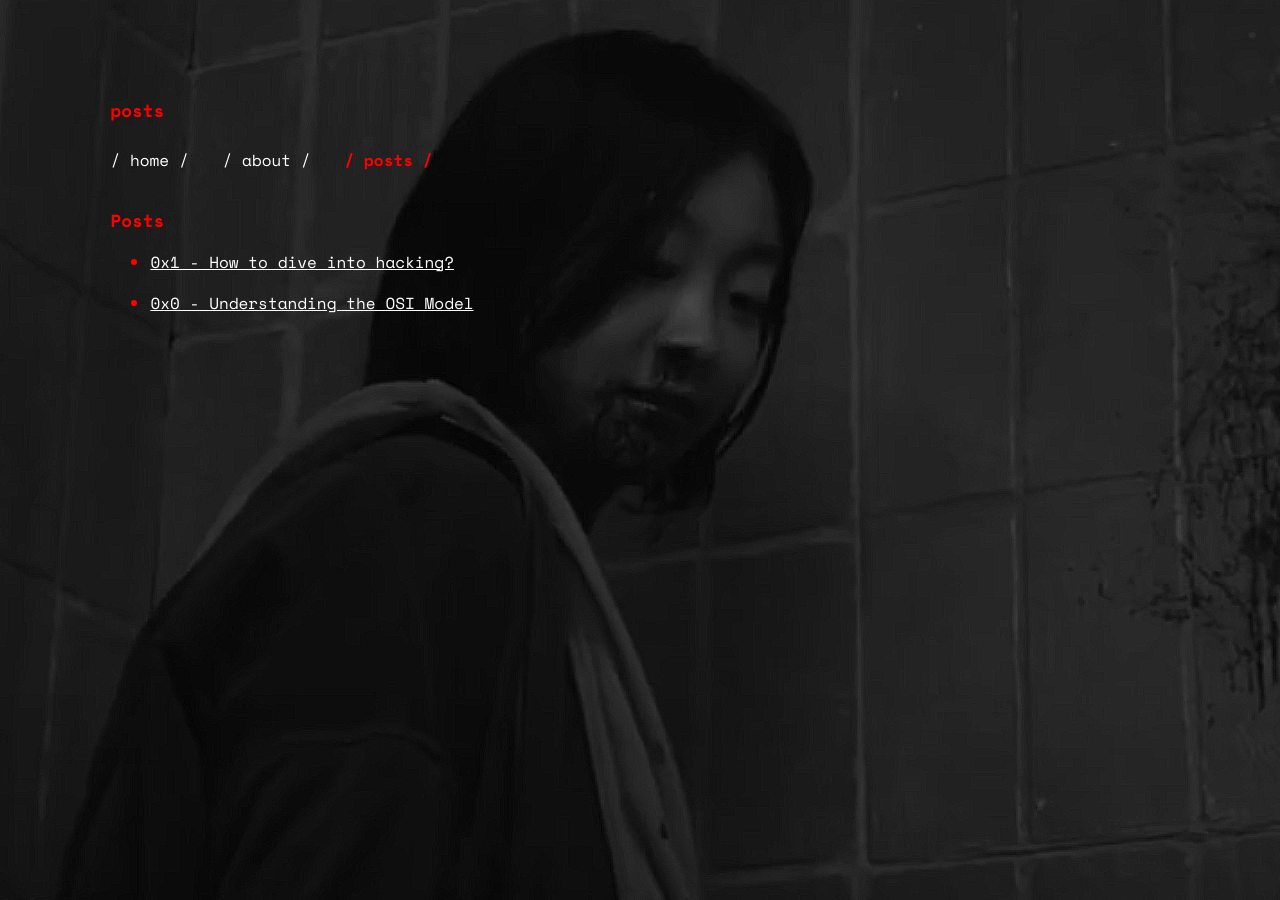
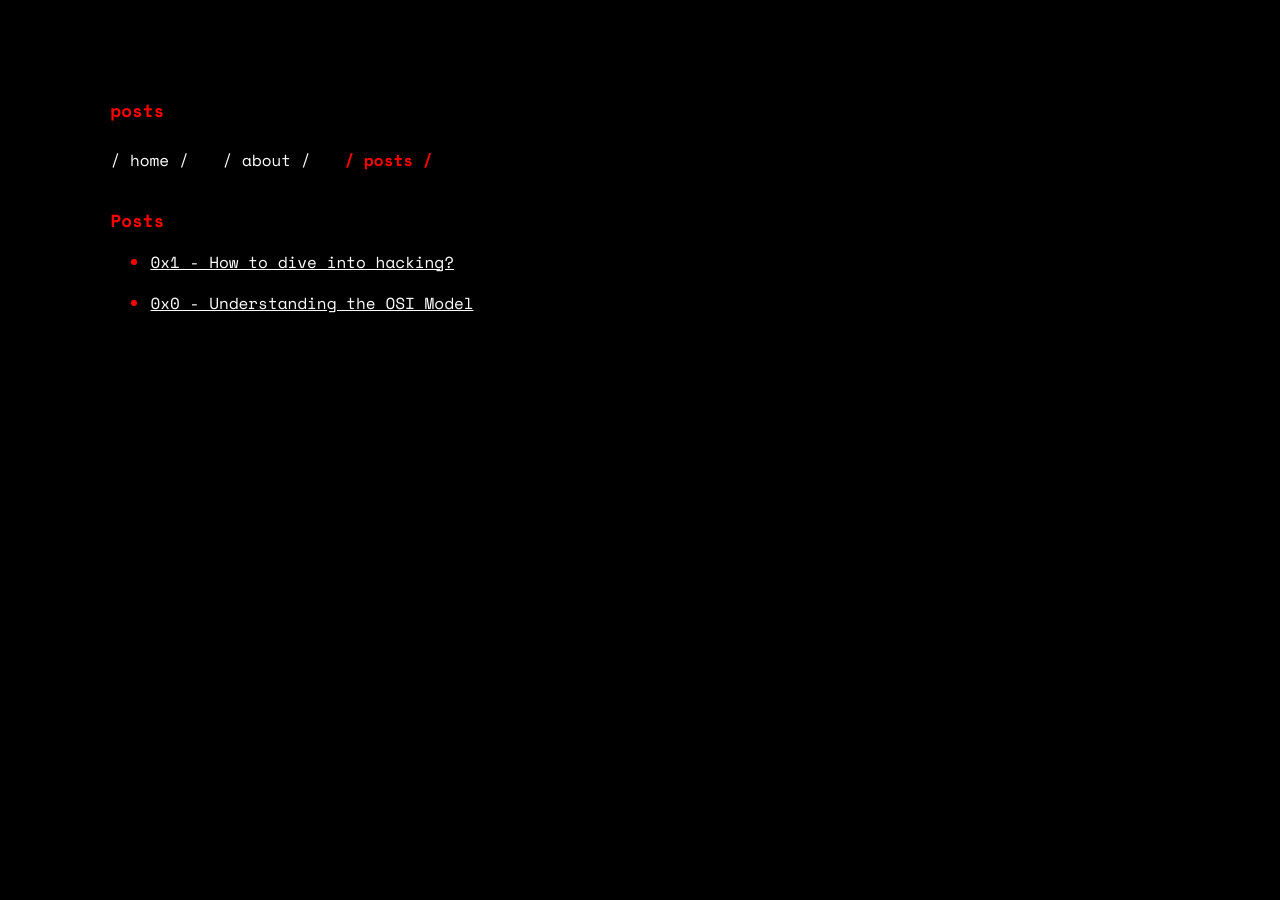
Before and after one commit to azraeldeathangel/azraeldeathangel.github.io, a Jekyll site: the page built from posts.html, in a window 1280 px wide. Built offline with Jekyll 4.4.1, drawn with Linux system fonts in a browser that asks for light colours.

Commit message:
Update style.css

```diff
--- a/assets/styles/style.css
+++ b/assets/styles/style.css
@@ -3,7 +3,6 @@
 
 body {
     background-color: #000000; /* Background color black */
-    background-image: url('/assets/wallpaper/background.png');
     background-attachment: fixed; /* Keep the image fixed in place */
     background-repeat: no-repeat; /* Prevent the image from repeating */
     color: #FFFFFF; /* Text color */
@@ -24,6 +23,7 @@ body {
 /* Responsive adjustments */
 @media only screen and (max-width: 768px) {
     body {
+        background-image: url('/assets/wallpaper/phone.png'); /* Mobile background image# */
         padding: 5% 3%; /* Less padding on small screens */
         max-width: 100%; /* Full width on small screens */
     }
@@ -133,7 +133,7 @@ ul li::marker {
 /* Additional responsive adjustments */
 @media only screen and (max-width: 480px) {
     body {
-        background-image: url('/assets/wallpaper/phone.png'); /* Mobile background image */
+        background-image: url('/assets/wallpaper/phone.png'); /* Mobile background image# */
         padding: 5% 2%; /* Further reduce padding on very small screens */
     }
 
```
